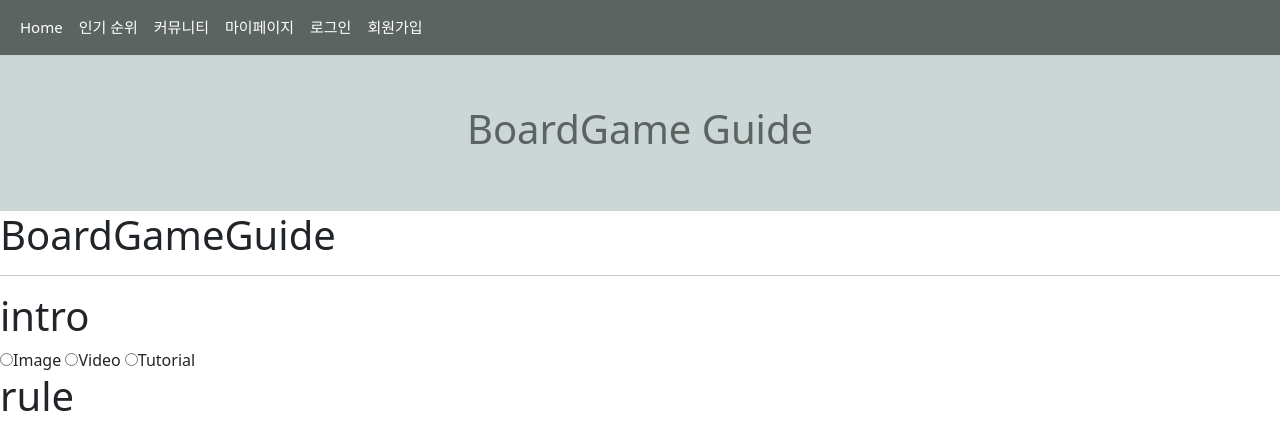
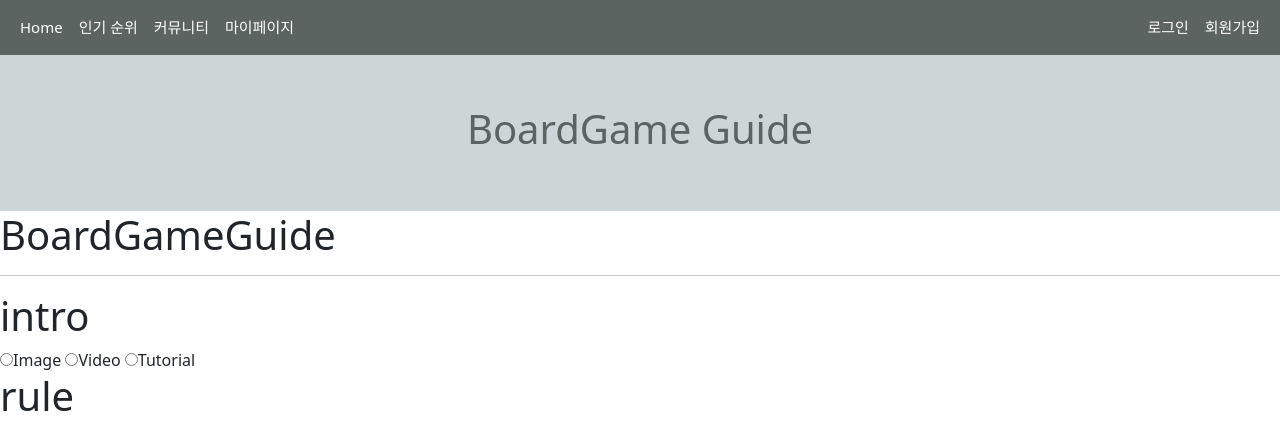
Before and after one commit to J1Yun/board-game-guide, a Django app: template BoardGameGuide/boardgame/templates/game.html in a window 1280 px wide. Shown: the top 422 px of the page. Run offline with Django 3.2, Linux system fonts and the light colour scheme; the template is opened without the code that fills it, so the values that code supplies are empty.

Commit message:
Update base

```diff
--- a/BoardGameGuide/boardgame/templates/base.html
+++ b/BoardGameGuide/boardgame/templates/base.html
@@ -15,7 +15,7 @@
                     <span class="navbar-toggler-icon"></span>
                   </button>
                   <div class="collapse navbar-collapse" id="navbarTogglerDemo01">
-                    <ul class="navbar-nav">
+                    <ul class="navbar-nav navbar-left">
                       <li class="nav-item">
                         <a href="{% url 'main' %}" class="nav-link">Home</a>
                       </li>
@@ -28,15 +28,24 @@
                       <li class="nav-item">
                         <a href="{% url 'mypage' %}" class="nav-link">마이페이지</a>
                       </li>
-                      <li class="nav-item">
-                        <a href="{% url 'login' %}" class="nav-link">로그인</a>
-                      </li>
-                      <li class="nav-item">
-                        <a href="{% url 'signup' %}" class="nav-link">회원가입</a>
-                      </li>
+                      </ul>
+                  </div>
+                  <div>
+                      <ul class="navbar-nav navbar-right">
+                      {% if request.session.user %}
+                          <li class="nav-item"><a href="{% url 'logout' %}" class="nav-link">{{ request.session.user }}님 환영합니다. [로그아웃] </a></li>
+                      {% else %}
+
+                          <li class="nav-item"><a href="{% url 'login' %}" class="nav-link">로그인</a></li>
+
+                          <li class="nav-item"><a href="{% url 'signup' %}" class="nav-link">회원가입</a></li>
+                      {% endif %}
+
+
                     </ul>
                   </div>
                 </div>
+
               </nav>
               <div class="jumbotron">
                 <h1 class="text-center">BoardGame Guide</h1>
```
Also changed, not shown: BoardGameGuide/boardgame/static/css/base.css (line endings or trailing spaces).
